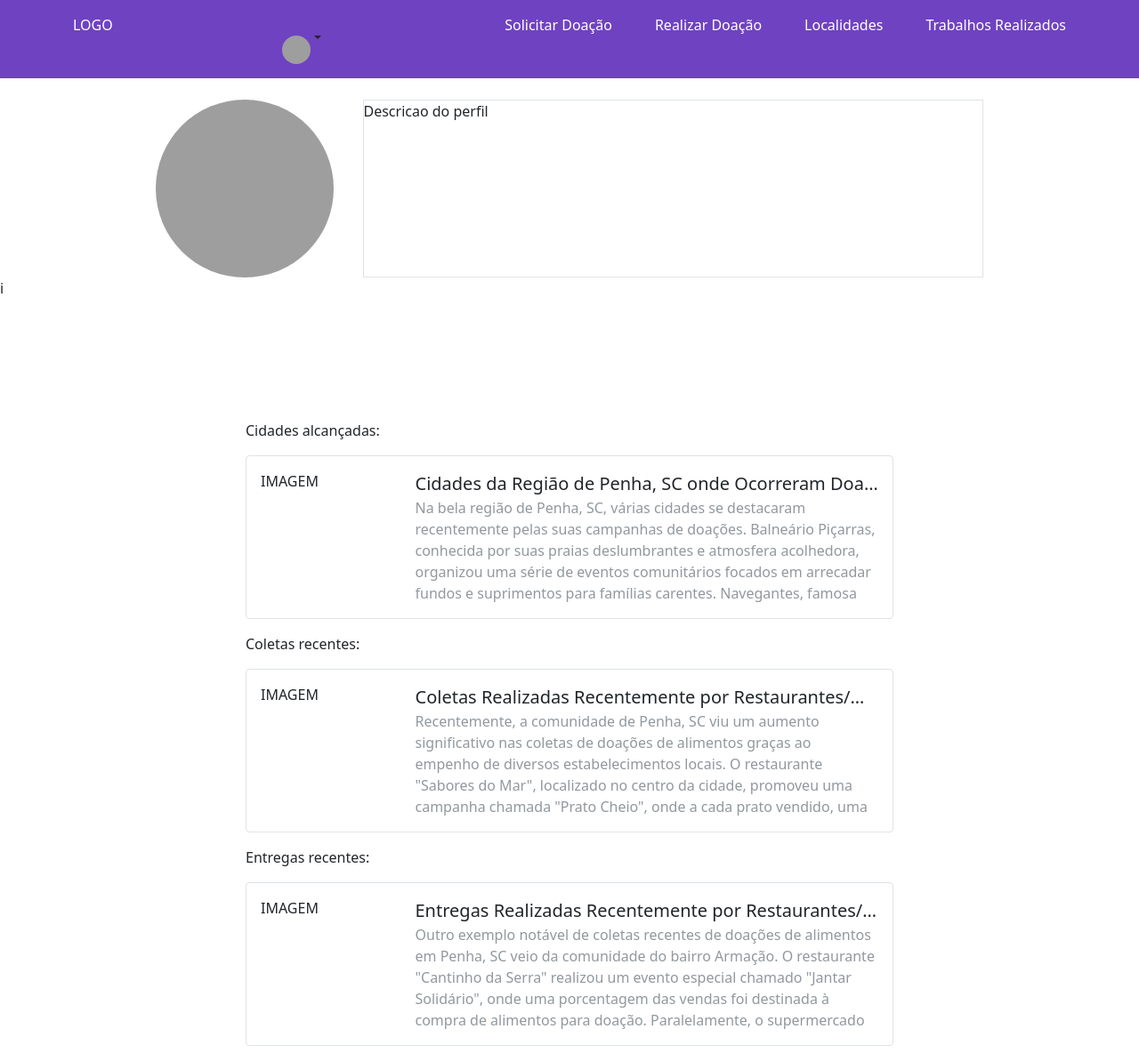
After one commit to simasguga/how-ix, a PHP site: page /perfil in a window 1280 px wide. The commit adds this page. Shown: the whole page at 89% size. Run offline with PHP 8.4, Linux system fonts and the light colour scheme; the visitor is signed in with stand-in values (Sample User, id 1); some libraries are stand-ins or nearby versions; grey boxes are pictures that could not be loaded.

Commit message:
Adicionado login e validacao.

```diff
--- /dev/null
+++ b/includes/footer.php
@@ -0,0 +1,2 @@
+<script src="https://cdn.jsdelivr.net/npm/@popperjs/core@2.10.2/dist/umd/popper.min.js" crossorigin="anonymous"></script>
+<script src="https://cdn.jsdelivr.net/npm/bootstrap@5.1.3/dist/js/bootstrap.min.js" crossorigin="anonymous"></script>
--- a/index.php
+++ b/index.php
@@ -1,7 +1,5 @@
 <?php
-// index.php
-
-// Função para carregar o conteúdo das páginas
+session_start();
 function render($template, $data = [])
 {
     extract($data);
@@ -41,6 +39,18 @@ switch ($params[0]) {
         render('views/trabalhos.php');
         break;
 
+    case 'perfil':
+        render('views/perfil.php');
+        break;
+
+    case 'login':
+        render('views/login.php');
+        break;
+
+    case 'mensagens':
+        render('views/mensagens.php');
+        break;
+
     case 'doacao':
         if (isset($params[1]) && isset($doacoes[$params[1]])) {
             render('views/doacao.php', ['doacao' => $doacoes[$params[1]]]);
@@ -67,7 +77,6 @@ switch ($params[0]) {
         break;
 
     default:
-        http_response_code(404);
-        echo 'Página não encontrada';
+        render('views/not-found.php');
         break;
 }
--- a/partials/header_logged_login.php
+++ b/partials/header_logged_login.php
@@ -1,19 +1,29 @@
 <div class="col-md-3 text-end">
-    <!-- <button class="btn border border-1 rounded text-white">Login</button>
-    <button class="btn border border-1 rounded text-white">Cadastrar-se</button> -->
+    <?php
+    $user_id = $_SESSION['id'];
+    if ($user_id != 1) {
+    ?>
+        <button class="btn border border-1 rounded text-white">Login</button>
+        <button class="btn border border-1 rounded text-white">Cadastrar-se</button>
+    <?php
+    } else {
+
+    ?>
+
 
         <div class="dropdown d-flex justify-content-end">
             <a href="#" class="d-flex link-dark text-decoration-none dropdown-toggle" id="dropdownUser1" data-bs-toggle="dropdown" aria-expanded="false">
-            <img src="https://github.com/mdo.png" alt="mdo" width="32" height="32" class="rounded-circle">
+                <img src="https://github.com/simasguga.png" alt="mdo" width="32" height="32" class="rounded-circle">
             </a>
             <ul class="dropdown-menu text-small" aria-labelledby="dropdownUser1">
-            <li><a class="dropdown-item" href="#">Perfil</a></li>
-            <li><a class="dropdown-item" href="#">Mensagens</a></li>
-            <li><a class="dropdown-item" href="#">Relatório</a></li>
+                <li><a class="dropdown-item" href="/perfil">Perfil</a></li>
+                <li><a class="dropdown-item" href="/mensagens">Mensagens</a></li>
+                <li><a class="dropdown-item" href="/relatorio">Relatório</a></li>
                 <li>
                     <hr class="dropdown-divider">
                 </li>
-            <li><a class="dropdown-item" href="#">Sair</a></li>
+                <li><a class="dropdown-item" href="/">Sair</a></li>
             </ul>
         </div>
+    <?php } ?>
 </div>
--- a/views/doar.php
+++ b/views/doar.php
@@ -28,6 +28,7 @@
             </form>
         </div>
     </div>
+    <?php include "./includes/footer.php"; ?>
 </body>
 
 </html>
--- a/views/localidades.php
+++ b/views/localidades.php
@@ -96,6 +96,7 @@
             </div>
         </div>
     </div>
+    <?php include "./includes/footer.php"; ?>
 </body>
 
 </html>
--- /dev/null
+++ b/views/perfil.php
@@ -0,0 +1,87 @@
+<!DOCTYPE html>
+<html lang="en">
+
+<head>
+    <?php include "./includes/head.php"; ?>
+    <title>Perfil - Alimento Solidário</title>
+    <link rel="stylesheet" href="./css/home.css">
+</head>
+
+<body>
+    <?php include "./components/Header/index.php"; ?>
+    <div class="container d-flex justify-content-center">
+        <div class="col-md-10 d-flex justify-content-center">
+            <div class="w-100 d-flex justify-content-between">
+                <div class="img w-25">
+                    <img src="https://github.com/simasguga.png" alt="mdo" width="200" height="200" class="rounded-circle">
+                </div>
+                <div class="w-75 border border-1">
+                    Descricao do perfil
+                </div>
+            </div>
+        </div>
+    </div>
+    <main>i
+        <section class="container d-flex justify-content-center" style="margin-top: 3rem;">
+            <div class="col-md-8 d-flex justify-content-center align-items-start p-2 flex-column gap-3" style="margin-top: 5rem;">
+                Cidades alcançadas:
+                <div class="border border-1 rounded-2 w-100 p-3">
+                    <div class="d-flex w-100" style="height: 150px;">
+                        <div class="w-25 img_linkable" id="img_linkable">
+                            IMAGEM
+                        </div>
+                        <div class="d-flex flex-column w-75">
+                            <div class="d-flex">
+                                <div class="titeInfo fs-5 text-truncate title_linkable" id="title_linkable">Cidades da Região de Penha, SC onde Ocorreram Doações</div>
+                            </div>
+                            <div class="descInfo text-truncate w-100 d-flex text-wrap overflow-auto text-opacity-75 text-secondary">
+                                Na bela região de Penha, SC, várias cidades se destacaram recentemente pelas suas campanhas de doações. Balneário Piçarras, conhecida por suas praias deslumbrantes e atmosfera acolhedora, organizou uma série de eventos comunitários focados em arrecadar fundos e suprimentos para famílias carentes. Navegantes, famosa por seu porto e atividades pesqueiras, mobilizou a comunidade através de campanhas em igrejas e escolas, resultando em uma impressionante quantidade de alimentos e roupas coletados. Itajaí, com seu vibrante centro urbano e forte espírito de cooperação, foi palco de uma grande feira beneficente onde os moradores contribuíram generosamente. Essas cidades exemplificam a solidariedade e o compromisso da região de Penha em ajudar aqueles que mais precisam.
+                            </div>
+                        </div>
+                    </div>
+                </div>
+                Coletas recentes:
+                <div class="border border-1 rounded-2 w-100 p-3">
+                    <div class="d-flex w-100" style="height: 150px;">
+                        <div class="w-25 img_linkable" id="img_linkable">
+                            IMAGEM
+                        </div>
+                        <div class="d-flex flex-column w-75">
+                            <div class="d-flex">
+                                <div class="titeInfo fs-5 text-truncate title_linkable" id="title_linkable">Coletas Realizadas Recentemente por Restaurantes/Mercados</div>
+                            </div>
+                            <div class="descInfo text-truncate w-100 d-flex text-wrap overflow-auto text-opacity-75 text-secondary">
+                                Recentemente, a comunidade de Penha, SC viu um aumento significativo nas coletas de doações de alimentos graças ao empenho de diversos estabelecimentos locais. O restaurante "Sabores do Mar", localizado no centro da cidade, promoveu uma campanha chamada "Prato Cheio", onde a cada prato vendido, uma refeição era doada para famílias necessitadas. Além disso, o Mercado "Viva Mais", situado no bairro Gravatá, organizou uma coleta massiva de alimentos não perecíveis, incentivando seus clientes a doarem durante as compras semanais. A iniciativa incluiu a montagem de cestas básicas que foram distribuídas a várias instituições de caridade da região. Essas ações foram fundamentais para apoiar a população local em tempos difíceis.
+                            </div>
+                        </div>
+                    </div>
+                </div>
+                Entregas recentes:
+                <div class="border border-1 rounded-2 w-100 p-3">
+                    <div class="d-flex w-100" style="height: 150px;">
+                        <div class="w-25 img_linkable" id="img_linkable">
+                            IMAGEM
+                        </div>
+                        <div class="d-flex flex-column w-75">
+                            <div class="d-flex">
+                                <div class="titeInfo fs-5 text-truncate title_linkable" id="title_linkable">Entregas Realizadas Recentemente por Restaurantes/Mercados</div>
+                            </div>
+                            <div class="descInfo text-truncate w-100 d-flex text-wrap overflow-auto text-opacity-75 text-secondary">
+                                Outro exemplo notável de coletas recentes de doações de alimentos em Penha, SC veio da comunidade do bairro Armação. O restaurante "Cantinho da Serra" realizou um evento especial chamado "Jantar Solidário", onde uma porcentagem das vendas foi destinada à compra de alimentos para doação. Paralelamente, o supermercado "Bom Preço", um ponto de referência no bairro, lançou a campanha "Compra Solidária". Durante um mês, os clientes foram incentivados a doar alimentos ao fazer suas compras. Além disso, o supermercado colaborou com voluntários locais para organizar e distribuir cestas básicas, beneficiando diversas famílias carentes na região. Essas iniciativas demonstram a força e a generosidade da comunidade em tempos de necessidade.
+                            </div>
+                        </div>
+                    </div>
+                </div>
+            </div>
+        </section>
+        <section class="sobre_container">
+
+        </section>
+    </main>
+    <footer>
+
+    </footer>
+    <?php include "./includes/footer.php"; ?>
+</body>
+
+</html>
--- a/views/receber_doacao.php
+++ b/views/receber_doacao.php
@@ -32,6 +32,7 @@
             </form>
         </div>
     </div>
+    <?php include "./includes/footer.php"; ?>
 </body>
 
 </html>
--- a/views/trabalhos.php
+++ b/views/trabalhos.php
@@ -66,6 +66,7 @@
             </div>
         </div>
     </div>
+    <?php include "./includes/footer.php"; ?>
 </body>
 
 </html>
```
Also changed, not shown: components/HeaderLogin/index.php (added, +9 -0 lines), views/home.php (+30 -13 lines), views/login.php (added, +40 -0 lines), views/mensagens.php (added, +87 -0 lines), views/not-found.php (added, +21 -0 lines). Lines whose indentation alone changed are shown as unchanged.
